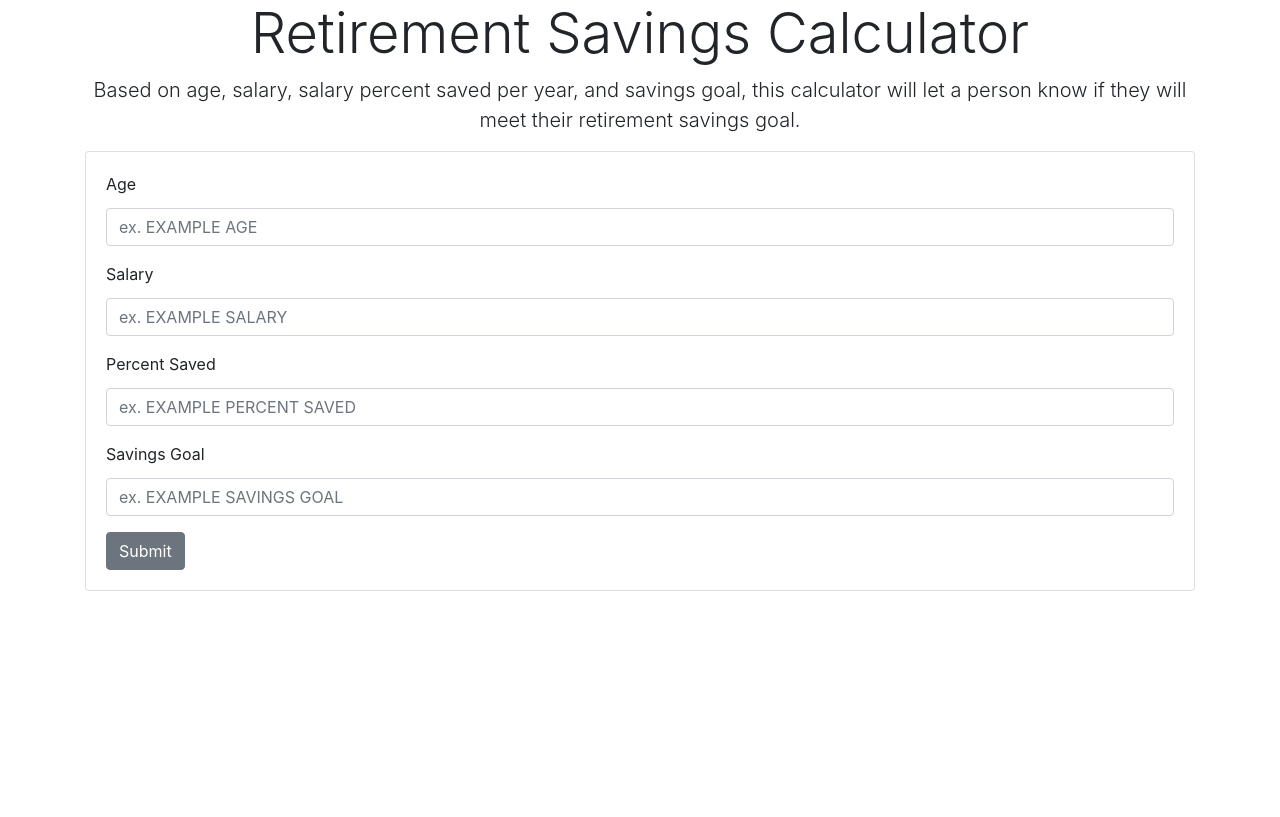
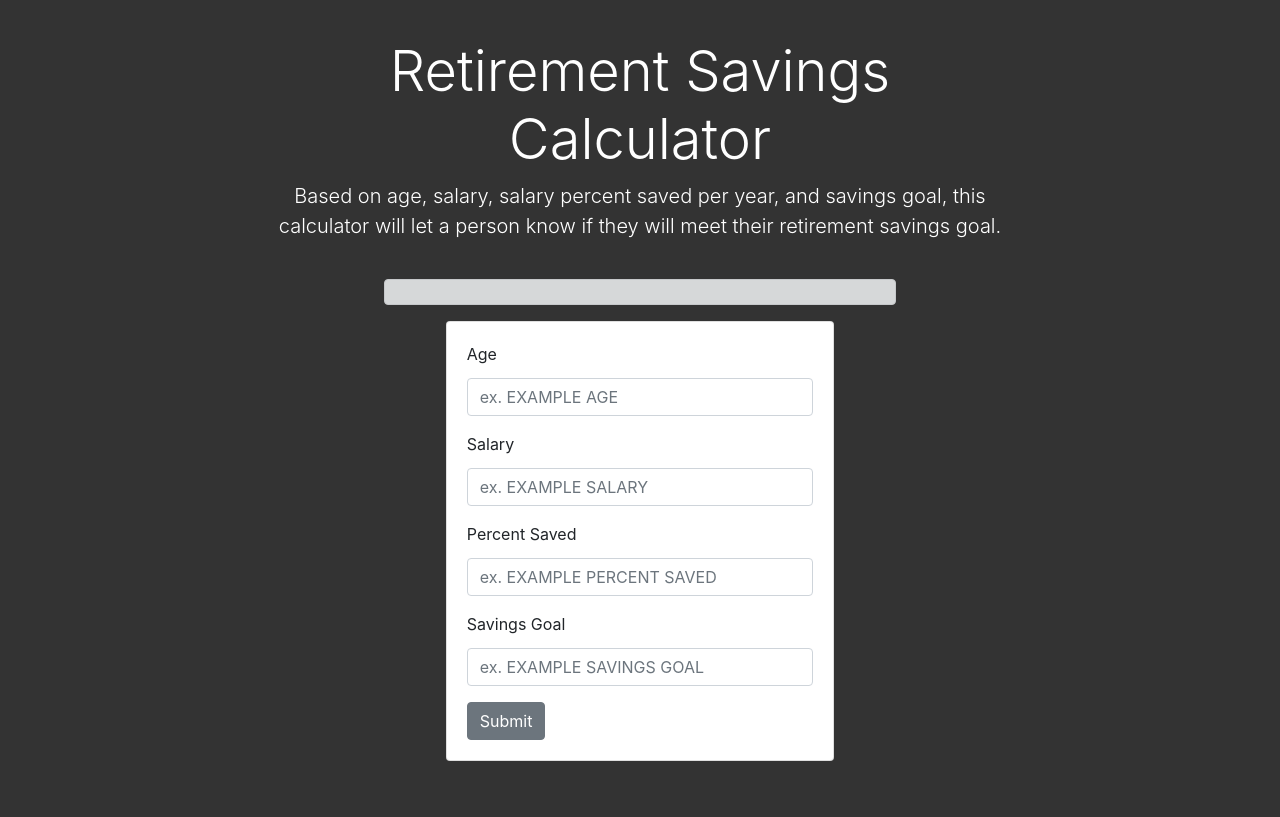
Before and after one commit to braedon-projects/website-personal, a Flask app: page /retirementpage in a window 1280 px wide. Before the commit the page ends 591 px from the top, so only its background shows below. Run offline with Flask 2, Linux system fonts and the light colour scheme; some libraries are stand-ins or nearby versions.

Commit message:
added missing css file + alerts for results

```diff
--- a/source/templates/bmi.html
+++ b/source/templates/bmi.html
@@ -13,6 +13,9 @@
         <h1 class="display-4">BMI Calculator</h1>
         <p class="lead">This calculator uses height in inches and weight in pounds to calculate BMI. BMI can act as an indicator of a person's total body fat.</p>
     </div>
+    <div class="container alert alert-dark" role="alert">
+        {{message}} {{category}}
+     </div>
     <div class="container">
         <form action="{{url_for('bmipage')}}" method="POST">
             <div class="card">
@@ -32,8 +35,5 @@
             </div>
         </form>
     </div>
-    <h3 class = "text">
-        <p>{{message}} {{category}}</p>
-    </h3>
 </body>
 </html>
--- a/source/templates/retirement.html
+++ b/source/templates/retirement.html
@@ -13,6 +13,9 @@
         <h1 class="display-4">Retirement Savings Calculator</h1>
         <p class="lead">Based on age, salary, salary percent saved per year, and savings goal, this calculator will let a person know if they will meet their retirement savings goal.</p>
     </div>
+    <div class="container alert alert-dark" role="alert">
+        {{message}}
+     </div>
     <div class="container">
         <form action="{{url_for('retirementpage')}}" method="POST">
             <div class="card">
@@ -42,8 +45,5 @@
             </div>
         </form>
     </div>
-    <h3 class = "text">
-        <p>{{message}}</p>
-    </h3>
 </body>
 </html>
--- /dev/null
+++ b/source/templates/static/styles.css
@@ -0,0 +1,41 @@
+body{
+    background-color: #333333;
+}
+
+.alert{
+    width: 40%;
+    text-align: center;
+}
+
+.card{
+    width: 35%;
+    margin: 0 auto;
+    margin-bottom: 5%;
+    float: none;
+}
+.title{
+    color: #fff;
+    margin: 3% auto;
+    width: 60%;
+}
+
+.answer{
+    padding-top: 5%;
+    color: #fff;
+}
+
+.cover{
+    padding-top: 10%;
+    font-size: 700;
+    color: #fff;
+    text-align: center;
+}
+
+.cover-buttons{
+    padding-top: 3%;
+}
+
+.btn-light:hover{
+    transition: transform 150ms;
+    transform: translateY(-5px);
+}
```
